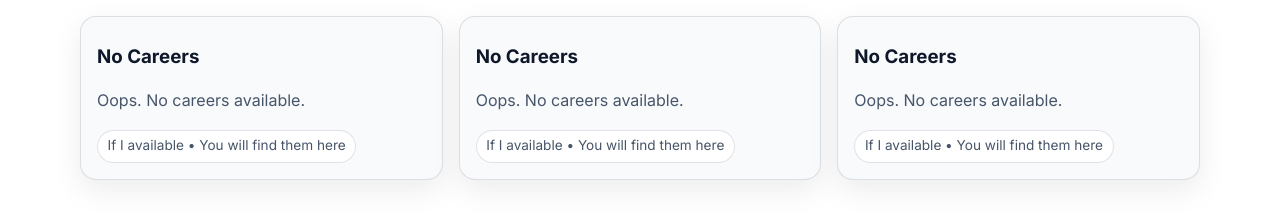
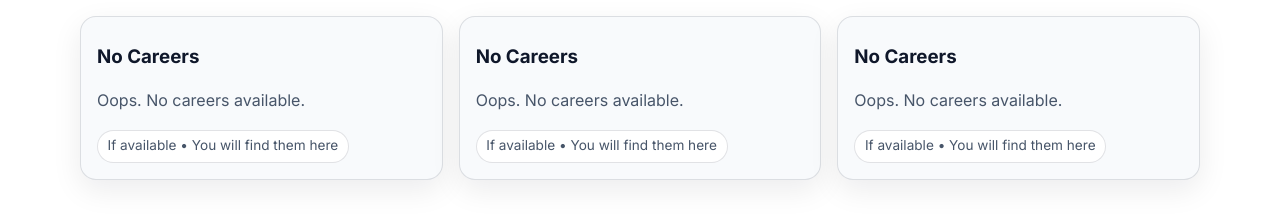
Before and after one commit to Tanaxas/mega, a plain HTML site: page index.html in a window 1280 px wide. Shown: the part 4580-4800 px from the top of the page. Drawn offline with Linux system fonts and the light colour scheme.

Commit message:
Update index.html

```diff
--- a/index.html
+++ b/index.html
@@ -410,9 +410,9 @@
     <section id="careers" class="container reveal">
       <div class="section-h"><h2>Careers</h2><a class="btn" href="#contact">Apply now</a></div>
       <div class="grid grid-3">
-        <div class="card"><h3>No Careers</h3><p class="muted">Oops. No careers available.</p><span class="pill">If I available • You will find them here</span></div>
-        <div class="card"><h3>No Careers</h3><p class="muted">Oops. No careers available.</p><span class="pill">If I available • You will find them here</span></div>
-        <div class="card"><h3>No Careers</h3><p class="muted">Oops. No careers available.</p><span class="pill">If I available • You will find them here</span></div>
+        <div class="card"><h3>No Careers</h3><p class="muted">Oops. No careers available.</p><span class="pill">If available • You will find them here</span></div>
+        <div class="card"><h3>No Careers</h3><p class="muted">Oops. No careers available.</p><span class="pill">If available • You will find them here</span></div>
+        <div class="card"><h3>No Careers</h3><p class="muted">Oops. No careers available.</p><span class="pill">If available • You will find them here</span></div>
       </div>
     </section>
 
```
